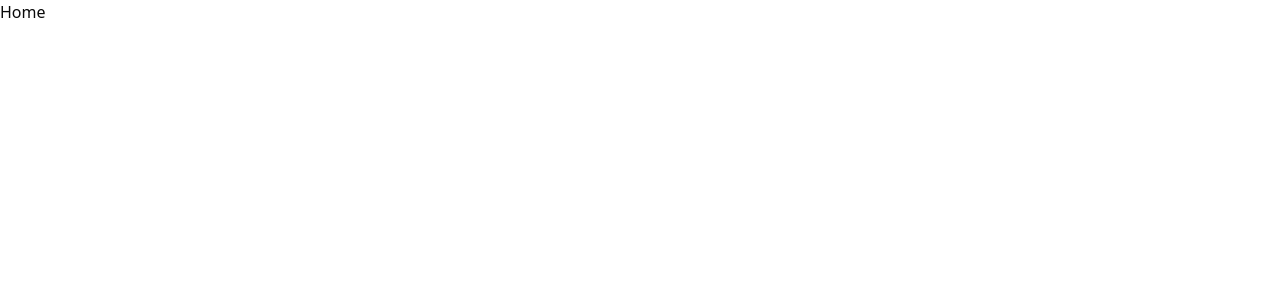
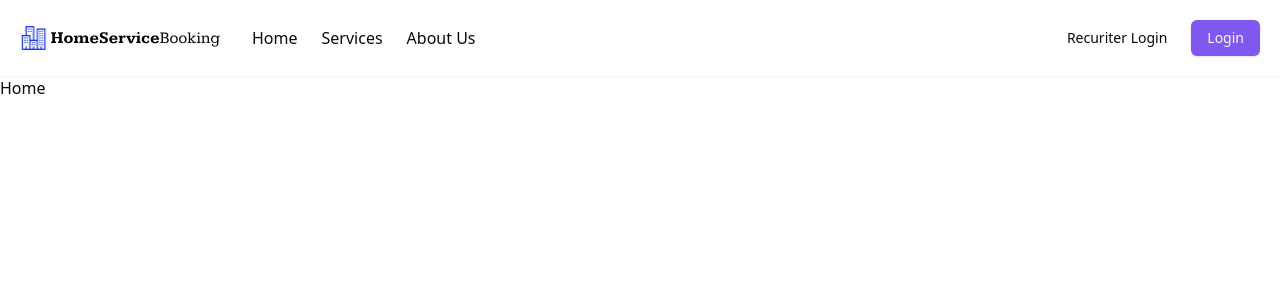
Before and after one commit to K-Aayush/HomeServiceBooking-Frontend, a React (Vite) app: page / in a window 1280 px wide. Shown: the top 300 px of the page. Built offline with nearby package versions, Linux system fonts and the light colour scheme.

Commit message:
update :: made the alignment of navbar

```diff
--- a/src/App.tsx
+++ b/src/App.tsx
@@ -2,10 +2,12 @@ import { Route, Routes } from "react-router-dom";
 import Home from "./pages/Home";
 import About from "./pages/About";
 import Services from "./pages/Services";
+import Navbar from "./components/Navbar";
 
 const App = () => {
   return (
     <div>
+      <Navbar />
       <Routes>
         <Route path="/" element={<Home />} />
         <Route path="/About" element={<About />} />
--- a/src/components/Navbar.tsx
+++ b/src/components/Navbar.tsx
@@ -1,7 +1,23 @@
-import React from "react";
+import logo from "../assets/Logo.svg";
+import { Button } from "./ui/button";
 
 const Navbar = () => {
-  return <div>Navbar</div>;
+  return (
+    <div className="flex shadow-sm p-5 justify-between">
+      <div className="flex items-center gap-8">
+        <img src={logo} alt="logo" width={200} height={200} />
+        <div className="flex items-center gap-6">
+          <h2>Home</h2>
+          <h2>Services</h2>
+          <h2>About Us</h2>
+        </div>
+      </div>
+      <div className="flex gap-2">
+        <Button variant="ghost">Recuriter Login</Button>
+        <Button>Login</Button>
+      </div>
+    </div>
+  );
 };
 
 export default Navbar;
--- a/tailwind.config.js
+++ b/tailwind.config.js
@@ -5,53 +5,53 @@ export default {
   theme: {
     extend: {
       borderRadius: {
-  			lg: 'var(--radius)',
-  			md: 'calc(var(--radius) - 2px)',
-  			sm: 'calc(var(--radius) - 4px)'
+        lg: "var(--radius)",
+        md: "calc(var(--radius) - 2px)",
+        sm: "calc(var(--radius) - 4px)",
       },
       colors: {
-  			background: 'hsl(var(--background))',
-  			foreground: 'hsl(var(--foreground))',
+        background: "hsl(var(--background))",
+        foreground: "hsl(var(--foreground))",
         card: {
-  				DEFAULT: 'hsl(var(--card))',
-  				foreground: 'hsl(var(--card-foreground))'
+          DEFAULT: "hsl(var(--card))",
+          foreground: "hsl(var(--card-foreground))",
         },
         popover: {
-  				DEFAULT: 'hsl(var(--popover))',
-  				foreground: 'hsl(var(--popover-foreground))'
+          DEFAULT: "hsl(var(--popover))",
+          foreground: "hsl(var(--popover-foreground))",
         },
         primary: {
-  				DEFAULT: 'hsl(var(--primary))',
-  				foreground: 'hsl(var(--primary-foreground))'
+          DEFAULT: "#7f57f1",
+          foreground: "hsl(var(--primary-foreground))",
         },
         secondary: {
-  				DEFAULT: 'hsl(var(--secondary))',
-  				foreground: 'hsl(var(--secondary-foreground))'
+          DEFAULT: "hsl(var(--secondary))",
+          foreground: "hsl(var(--secondary-foreground))",
         },
         muted: {
-  				DEFAULT: 'hsl(var(--muted))',
-  				foreground: 'hsl(var(--muted-foreground))'
+          DEFAULT: "hsl(var(--muted))",
+          foreground: "hsl(var(--muted-foreground))",
         },
         accent: {
-  				DEFAULT: 'hsl(var(--accent))',
-  				foreground: 'hsl(var(--accent-foreground))'
+          DEFAULT: "hsl(var(--accent))",
+          foreground: "hsl(var(--accent-foreground))",
         },
         destructive: {
-  				DEFAULT: 'hsl(var(--destructive))',
-  				foreground: 'hsl(var(--destructive-foreground))'
+          DEFAULT: "hsl(var(--destructive))",
+          foreground: "hsl(var(--destructive-foreground))",
         },
-  			border: 'hsl(var(--border))',
-  			input: 'hsl(var(--input))',
-  			ring: 'hsl(var(--ring))',
+        border: "hsl(var(--border))",
+        input: "hsl(var(--input))",
+        ring: "hsl(var(--ring))",
         chart: {
-  				'1': 'hsl(var(--chart-1))',
-  				'2': 'hsl(var(--chart-2))',
-  				'3': 'hsl(var(--chart-3))',
-  				'4': 'hsl(var(--chart-4))',
-  				'5': 'hsl(var(--chart-5))'
-  			}
-  		}
-  	}
+          1: "hsl(var(--chart-1))",
+          2: "hsl(var(--chart-2))",
+          3: "hsl(var(--chart-3))",
+          4: "hsl(var(--chart-4))",
+          5: "hsl(var(--chart-5))",
+        },
+      },
+    },
   },
   plugins: [require("tailwindcss-animate")],
 };
```
Lines whose indentation alone changed are shown as unchanged.
